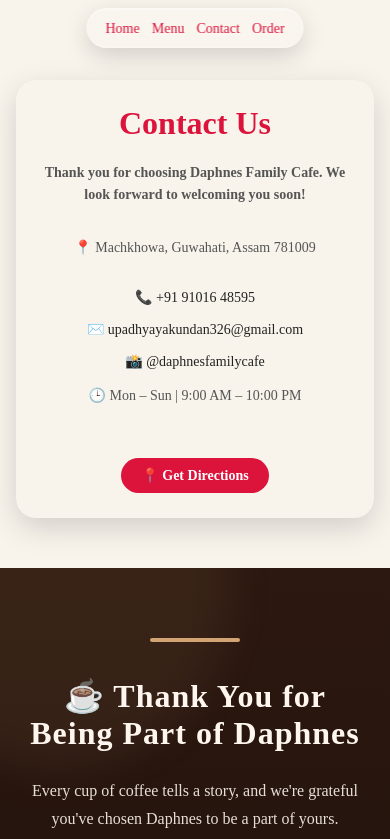
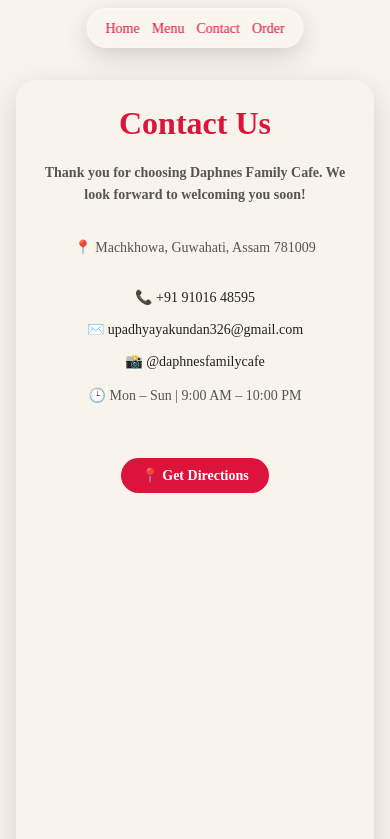
Before and after one commit to upadhyayakundan326-png/daphnes, a Next.js app: page /contact in a window 390 px wide. Shown: the top 839 px of the page. Built offline with nearby package versions, Linux system fonts and the light colour scheme.

Commit message:
final touch now the project is ofiicialy over

```diff
--- a/app/booking/booking.css
+++ b/app/booking/booking.css
@@ -120,6 +120,7 @@ body{
     width:90%;
     padding:20px;
     margin:100px auto 40px;
+    min-height: 100dvh;
 }
 
 .booking-container h1{
--- a/app/contact/contact.css
+++ b/app/contact/contact.css
@@ -69,6 +69,7 @@
         max-width: 500px;
         margin: 90px auto 60px;
         padding: 30px 25px;
+        min-height: 100dvh;
     }
 
     .contact-us h1 {
```
